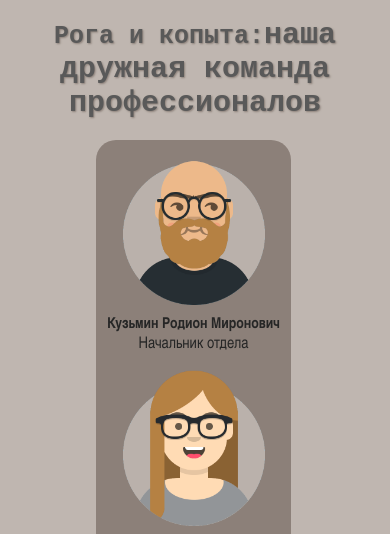
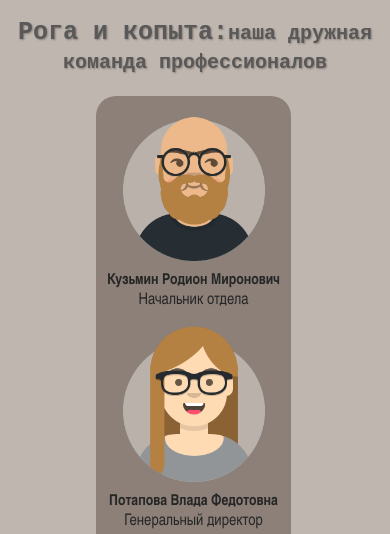
Before and after one commit to nastyxxaavs/ITMO_Web_Labs_5sem, a plain HTML site: page pages/team.html in a window 390 px wide. Shown: the part 282-816 px from the top of the page. Drawn offline with Linux system fonts and the light colour scheme.

Commit message:
Исправлен размер шрифта в team.css

```diff
--- a/styles/team.css
+++ b/styles/team.css
@@ -235,6 +235,11 @@ th:nth-child(3), td:nth-child(3) {
         text-shadow: #8C8079 1px 1px 2px;
     }
 
+    main h1 span{
+        font-size: 20px;
+    }
+
+
 
     .box img {
         width: 80%;
```
